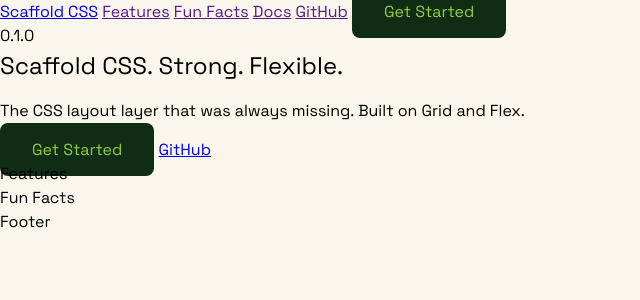
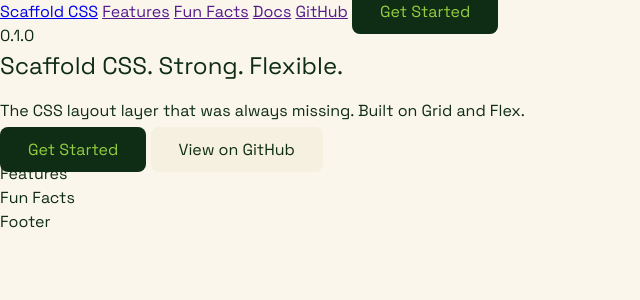
Before and after one commit to naher94/scaffoldcss, a Jekyll site: the page built from index.html, in a window 1280 px wide. Shown: the top 300 px of the page, without its empty margins (0-640 px from the left). Built offline with Jekyll 4.4.1, drawn with Linux system fonts in a browser that asks for light colours.

Commit message:
Styling Update

```diff
--- a/css/main.scss
+++ b/css/main.scss
@@ -78,11 +78,15 @@ $space-grotesk-weights: (
 
 .button{
   border-radius: var(--radius);
-  padding: 1em 2em;
+  padding: 0.75em 1.75em;
   text-decoration: none;
   &-primary{
     background-color: var(--bamboo-black);
     color: var(--bamboo-green);
+  }
+  &-secondary{
+    background-color: var(--dark-creme);
+    color: var(--bamboo-black);
   }
 }
 
@@ -91,4 +95,5 @@ $space-grotesk-weights: (
 body{
     background-color: var(--creme);
     @include space-grotesk();
+    color: var(--bamboo-black);
 }
--- a/index.html
+++ b/index.html
@@ -11,7 +11,7 @@ layout: default
   </h1>
   <p>The CSS layout layer that was always missing. Built on Grid and Flex.</p>
   <a href="" class="button button-primary">Get Started</a>
-  <a href="{{site.github}}" class="button-secondary">GitHub</a>
+  <a href="{{site.github}}" class="button button-secondary">View on GitHub</a>
 </section>
 
 <section>
```
